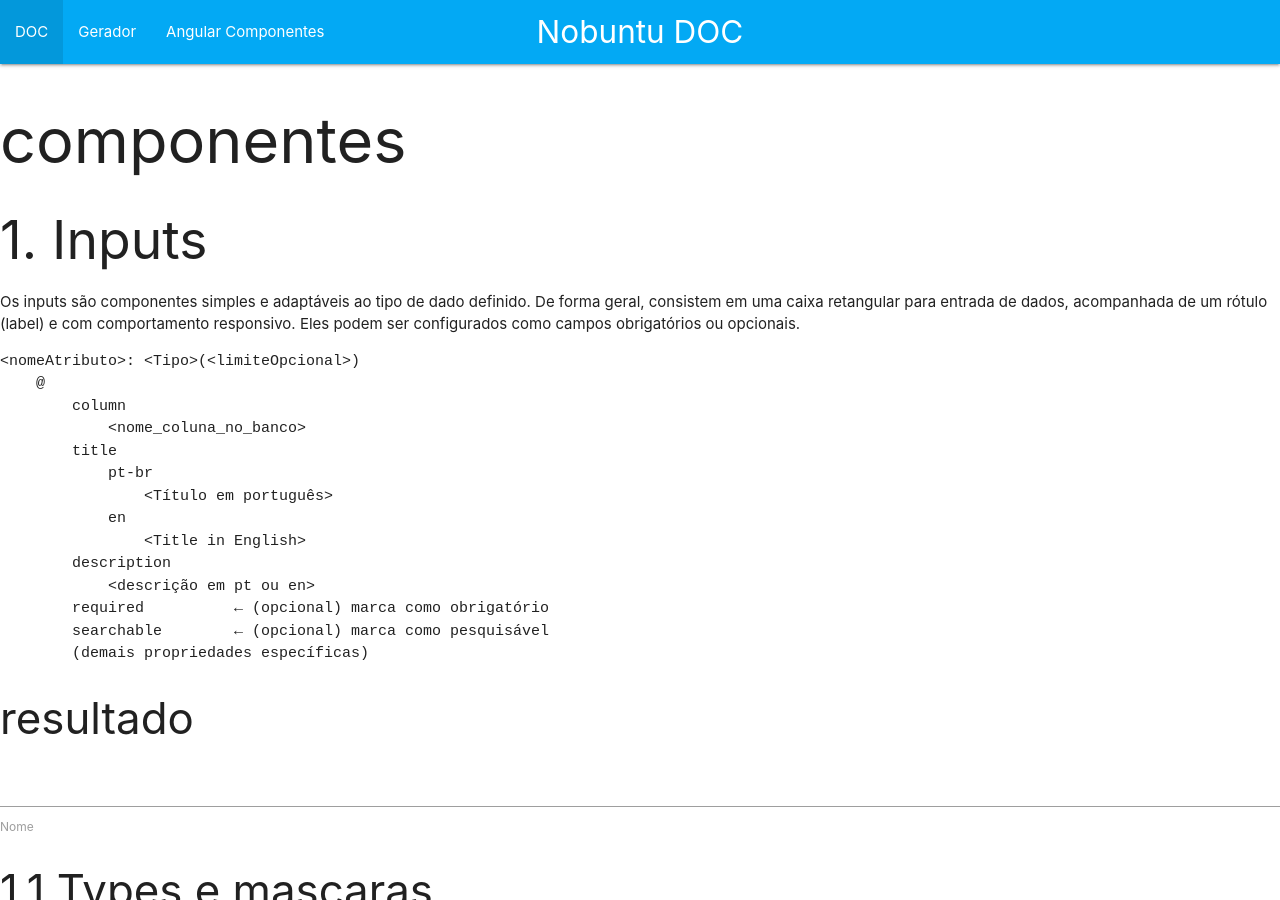
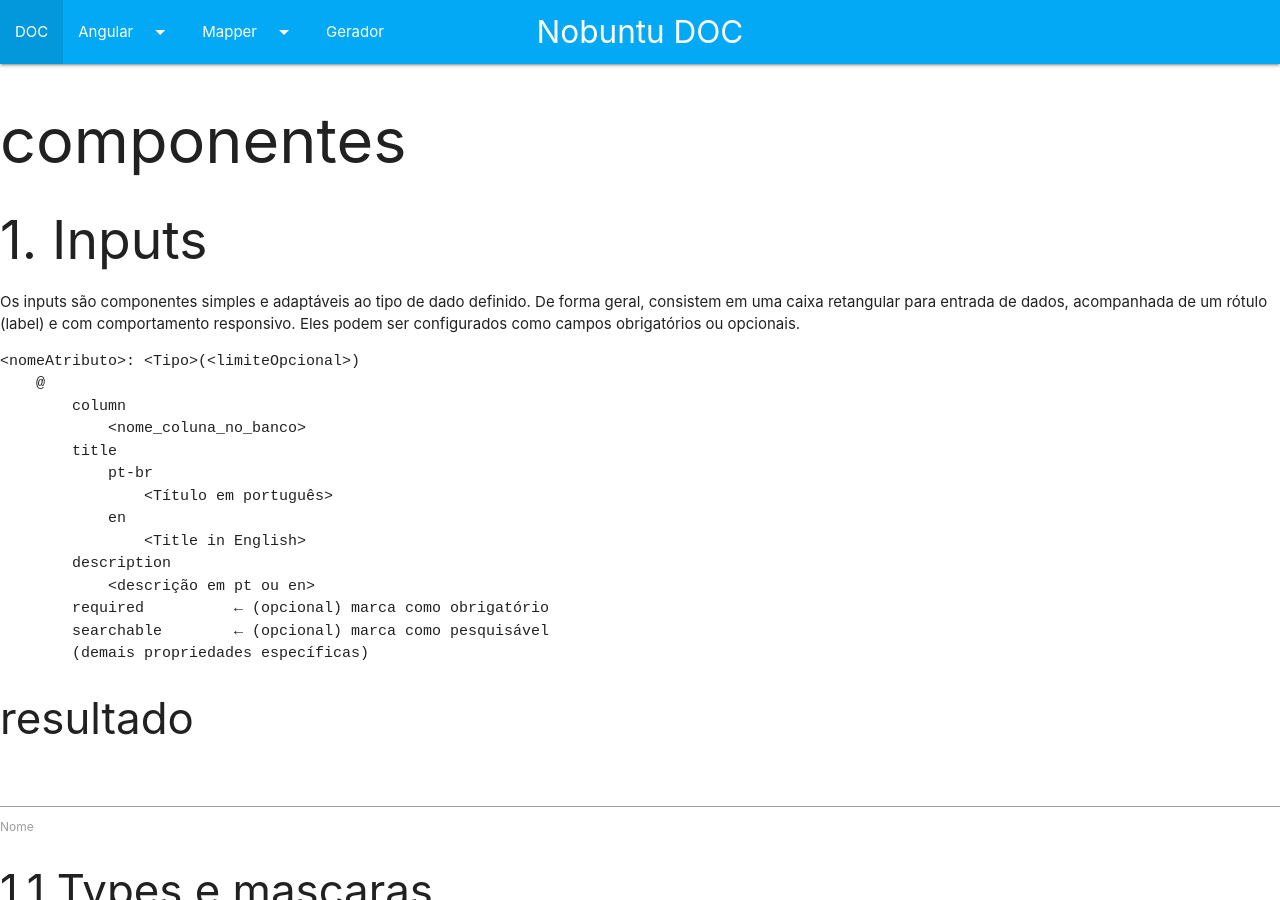
Before and after one commit to nobuntu-br/nobuntu-br.github.io, a Jekyll site: the page built from index.md, in a window 1280 px wide and 900 px high. Built offline with Jekyll 4.4.1, drawn with Linux system fonts in a browser that asks for light colours.

Commit message:
Update default.html

```diff
--- a/_layouts/default.html
+++ b/_layouts/default.html
@@ -6,6 +6,9 @@
   <script defer src="https://code.getmdl.io/1.3.0/material.min.js"></script> -->
 
   <link href="https://cdnjs.cloudflare.com/ajax/libs/materialize/1.0.0/css/materialize.min.css" rel="stylesheet">
+  <link href="https://fonts.googleapis.com/icon?family=Material+Icons" rel="stylesheet">
+  <script src="https://code.jquery.com/jquery-3.6.0.min.js"></script>
+  <script src="https://cdnjs.cloudflare.com/ajax/libs/materialize/1.0.0/js/materialize.min.js"></script>
 
   <title>{{ page.title }}</title>
   {% if page.css %}
@@ -23,19 +26,38 @@
 
 <body class="">
   <header>
+    <ul id="dropdown1" class="dropdown-content">
+      <li><a href="{{ '/mapper/class/' | relative_url }}">Classes</a></li>
+      <li><a href="{{ '/mapper/input/' | relative_url }}">Inputs</a></li>
+      <!-- <li><a href="#!">two</a></li>
+      <li class="divider"></li>
+      <li><a href="#!">three</a></li> -->
+    </ul>
+    <ul id="angular" class="dropdown-content">
+      <li><a href="{{ '/angular/inputs/' | relative_url }}">Inputs</a></li>
+      <li><a href="{{ '/angular/forms/' | relative_url }}">Forms</a></li>
+      <li><a href="{{ '/angular/avaliacao/' | relative_url }}">Avaliacao</a></li>
+      <!-- <li><a href="#!">two</a></li>
+      <li class="divider"></li>
+      <li><a href="#!">three</a></li> -->
+    </ul>
     <nav class="light-blue">
       <div class="nav-wrapper">
         <a href="#" class="brand-logo center">Nobuntu DOC</a>
         <ul id="nav-mobile" class="left hide-on-med-and-down">
           <li><a href="{{ '/' | relative_url }}">DOC</a></li>
+          <li><a class="dropdown-trigger" href="#!" data-target="angular">Angular<i
+                class="material-icons right">arrow_drop_down</i></a></li>
+          <li><a class="dropdown-trigger" href="#!" data-target="dropdown1">Mapper<i
+                class="material-icons right">arrow_drop_down</i></a></li>
           <li><a href="{{ '/gerador/' | relative_url }}">Gerador</a></li>
-          <li><a href="{{ '/angular/' | relative_url }}">Angular Componentes</a></li>
-          <!-- <li><a href="collapsible.html">JavaScript</a></li> -->
         </ul>
       </div>
     </nav>
+
   </header>
   <main class="nobuntu-main">
+
     {{ content }}
   </main>
   <footer class="page-footer light-blue">
@@ -45,16 +67,7 @@
           <h5 class="white-text">Footer Content</h5>
           <p class="grey-text text-lighten-4">You can use rows and columns here to organize your footer content.</p>
         </div>
-        <!-- <div class="col l4 offset-l2 s12">
-                <h5 class="white-text">Links</h5>
-                <ul>
-                  <li><a class="grey-text text-lighten-3" href="#!">Link 1</a></li>
-                  <li><a class="grey-text text-lighten-3" href="#!">Link 2</a></li>
-                  <li><a class="grey-text text-lighten-3" href="#!">Link 3</a></li>
-                  <li><a class="grey-text text-lighten-3" href="#!">Link 4</a></li>
-                </ul>
-              </div>
-            </div> -->
+
       </div>
       <div class="footer-copyright">
         <div class="container">
@@ -64,16 +77,24 @@
       </div>
   </footer>
 
-  <!-- <footer class="nobuntu-footer">
-    &copy; 2025 Nobuntu. Todos os direitos reservados.
-  </footer> -->
+
   <script src="https://cdnjs.cloudflare.com/ajax/libs/materialize/1.0.0/js/materialize.min.js"></script>
   <script src="https://cdnjs.cloudflare.com/ajax/libs/ace/1.4.12/ace.js"></script>
+
 
   <script>
     document.addEventListener('DOMContentLoaded', function () {
       var elems = document.querySelectorAll('select');
       M.FormSelect.init(elems);
+    });
+
+
+  </script>
+
+  <script>
+    document.addEventListener('DOMContentLoaded', function () {
+      var elems = document.querySelectorAll('.dropdown-trigger');
+      M.Dropdown.init(elems);
     });
   </script>
 </body>
```
